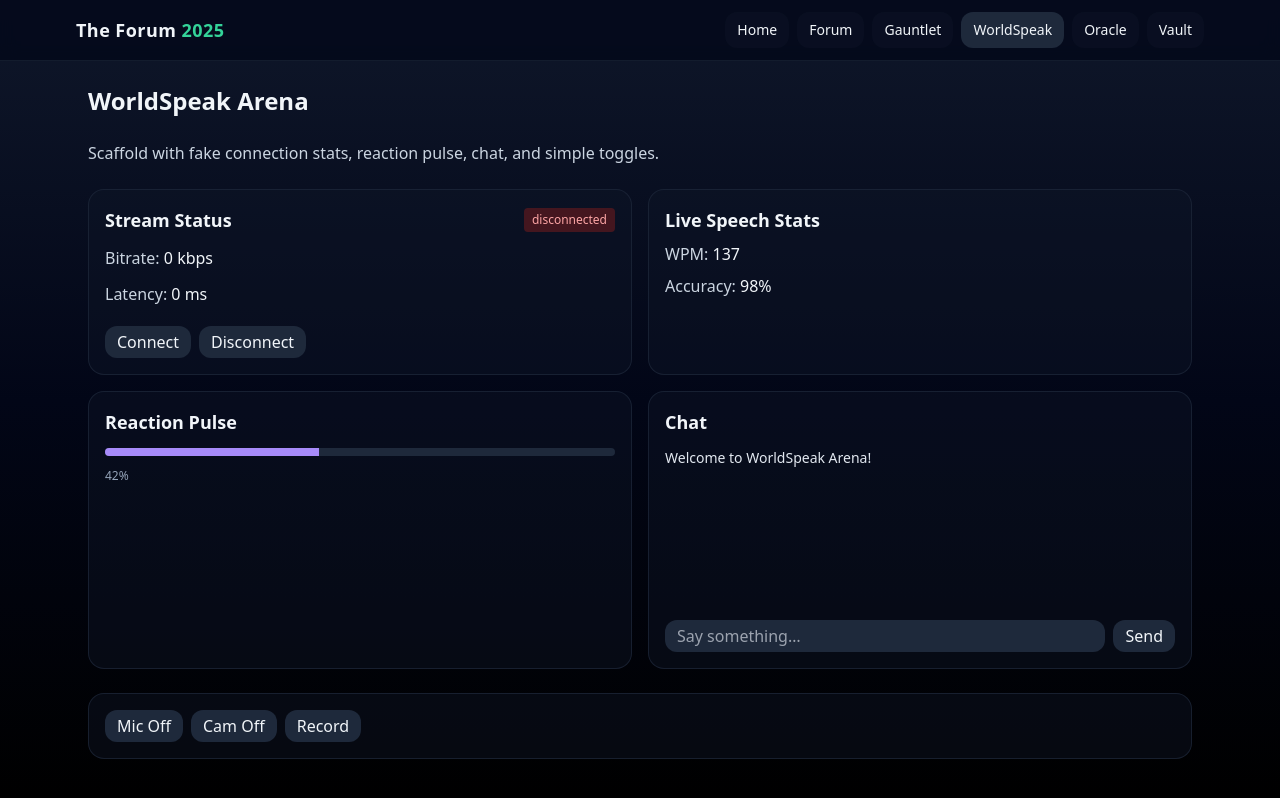
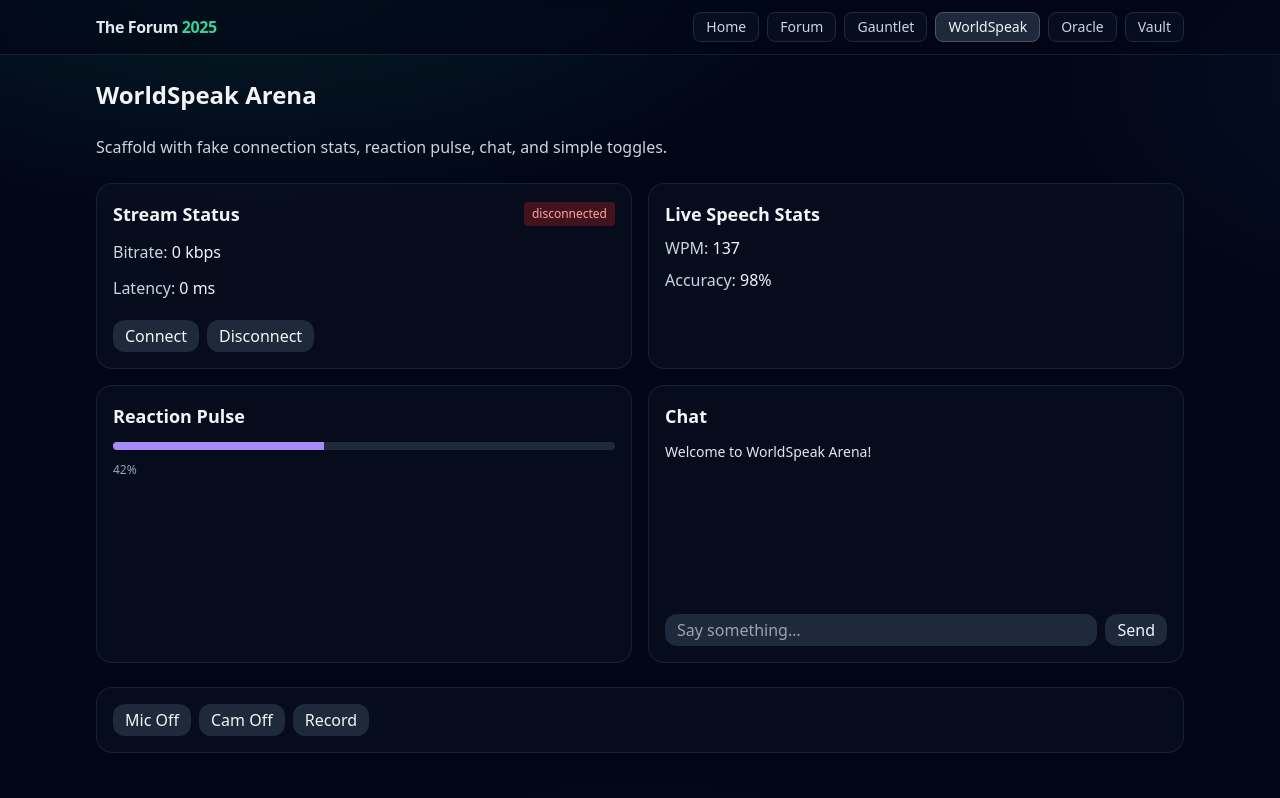
Before and after one commit to dbronk74/forum2025, a React (Vite) app: page /arena in a window 1280 px wide. Built offline with nearby package versions, Linux system fonts and the light colour scheme.

Commit message:
ui: container spacing + header polish

```diff
--- a/src/index.css
+++ b/src/index.css
@@ -1,4 +1,26 @@
 @tailwind base;
 @tailwind components;
 @tailwind utilities;
-.cinematic { @apply bg-gradient-to-b from-slate-900 via-slate-950 to-black min-h-screen; }
+
+
+/* POLISH PASS */
+:root{ --brand: 16 185 129; }
+html { scroll-behavior: smooth; }
+body {
+  @apply bg-slate-950 text-slate-200;
+  background-image:
+    radial-gradient(1000px 500px at 20% -10%, rgba(16,185,129,0.15), transparent 60%),
+    radial-gradient(800px 400px at 120% 10%, rgba(59,130,246,0.10), transparent 60%),
+    radial-gradient(600px 300px at 50% 120%, rgba(168,85,247,0.10), transparent 60%);
+  background-attachment: fixed;
+}
+::selection { background: rgba(16,185,129,0.25); color: white; }
+
+.container-page { @apply max-w-6xl mx-auto px-4 md:px-6 lg:px-8; }
+.h1 { @apply text-2xl md:text-3xl font-semibold tracking-tight; }
+.subtle { @apply text-slate-400; }
+.card { @apply rounded-2xl bg-slate-900/60 border border-slate-800; }
+.btn { @apply inline-flex items-center justify-center rounded-lg px-3 py-2 border transition; }
+.btn-primary { @apply btn bg-emerald-600 border-emerald-500 text-white hover:bg-emerald-500; }
+.btn-ghost { @apply btn bg-slate-800 border-slate-700 hover:bg-slate-700 text-slate-200; }
+.badge { @apply text-xs px-2 py-1 rounded-md bg-slate-800 border border-slate-700; }
--- a/src/ui/BranchHeader.tsx
+++ b/src/ui/BranchHeader.tsx
@@ -1,33 +1,67 @@
 import { NavLink } from 'react-router-dom'
-import { useState } from 'react'
 
-const linkBase = "px-3 py-2 rounded-xl hover:bg-slate-800/60 transition"
-const navClass = ({ isActive }: { isActive: boolean }) =>
-  isActive ? `${linkBase} bg-slate-800` : `${linkBase} bg-slate-900/40`
+const tabs = [
+  { to: '/', label: 'Home' },
+  { to: '/forum', label: 'Forum' },
+  { to: '/gauntlet', label: 'Gauntlet' },
+  { to: '/arena', label: 'WorldSpeak' },
+  { to: '/oracle', label: 'Oracle' },
+  { to: '/vault', label: 'Vault' },
+]
 
 export default function BranchHeader() {
-  const [open, setOpen] = useState(false)
-  const links = (
-    <nav className="flex flex-col md:flex-row gap-2 text-sm">
-      <NavLink to="/" className={navClass}>Home</NavLink>
-      <NavLink to="/forum" className={navClass}>Forum</NavLink>
-      <NavLink to="/gauntlet" className={navClass}>Gauntlet</NavLink>
-      <NavLink to="/arena" className={navClass}>WorldSpeak</NavLink>
-      <NavLink to="/oracle" className={navClass}>Oracle</NavLink>
-      <NavLink to="/vault" className={navClass}>Vault</NavLink>
-    </nav>
-  )
+  return (
+    <header className="border-b border-slate-800/70 bg-slate-950/60 backdrop-blur">
+      <div className="container-page py-3 flex items-center justify-between">
+        <div className="font-semibold tracking-tight">
+          <span className="text-slate-200">The Forum</span>{' '}
+          <span className="text-emerald-400">2025</span>
+        </div>
 
-  return (
-    <header className="sticky top-0 z-40 border-b border-slate-800/60 bg-slate-950/70 backdrop-blur">
-      <div className="max-w-6xl mx-auto p-3 flex items-center gap-3">
-        <button className="md:hidden px-2 py-1 rounded-lg bg-slate-800" onClick={()=>setOpen(v=>!v)} aria-label="Toggle menu">☰</button>
-        <div className="text-lg font-semibold tracking-wide">
-          The Forum <span className="text-emerald-400">2025</span>
-        </div>
-        <div className="ml-auto hidden md:block">{links}</div>
+        <nav className="hidden md:flex gap-2">
+          {tabs.map((t) => (
+            <NavLink
+              key={t.to}
+              to={t.to}
+              className={({ isActive }) =>
+                [
+                  'px-3 py-1 rounded-lg text-sm border',
+                  isActive
+                    ? 'bg-slate-800 border-slate-600 text-slate-100'
+                    : 'bg-slate-900/50 border-slate-800 text-slate-300 hover:bg-slate-800/70',
+                ].join(' ')
+              }
+            >
+              {t.label}
+            </NavLink>
+          ))}
+        </nav>
+
+        {/* simple mobile toggle (can swap for a drawer later) */}
+        <details className="md:hidden">
+          <summary className="px-3 py-1 rounded-lg border bg-slate-900/50 border-slate-800 cursor-pointer">
+            Menu
+          </summary>
+          <div className="mt-2 flex flex-col gap-2">
+            {tabs.map((t) => (
+              <NavLink
+                key={t.to}
+                to={t.to}
+                className={({ isActive }) =>
+                  [
+                    'px-3 py-2 rounded-lg text-sm border',
+                    isActive
+                      ? 'bg-slate-800 border-slate-600 text-slate-100'
+                      : 'bg-slate-900/50 border-slate-800 text-slate-300 hover:bg-slate-800/70',
+                  ].join(' ')
+                }
+              >
+                {t.label}
+              </NavLink>
+            ))}
+          </div>
+        </details>
       </div>
-      {open && <div className="md:hidden border-t border-slate-800/60 px-3 pb-3">{links}</div>}
     </header>
   )
 }
--- /dev/null
+++ b/src/ui/Card.tsx
@@ -0,0 +1,19 @@
+import { ReactNode } from 'react'
+
+type Props = { title?: string; subtitle?: string; right?: ReactNode; children?: ReactNode; className?: string }
+export default function Card({ title, subtitle, right, children, className='' }: Props){
+  return (
+    <section className={`card p-4 ${className}`}>
+      {(title || right) && (
+        <div className="flex items-center justify-between mb-3">
+          <div>
+            {title && <h3 className="font-semibold">{title}</h3>}
+            {subtitle && <p className="subtle text-sm">{subtitle}</p>}
+          </div>
+          {right}
+        </div>
+      )}
+      {children}
+    </section>
+  )
+}
--- a/src/ui/Layout.tsx
+++ b/src/ui/Layout.tsx
@@ -1,16 +1,21 @@
-import { Suspense } from 'react'
+import { ReactNode } from 'react'
+import BranchHeader from '@/ui/BranchHeader'
 import { Outlet } from 'react-router-dom'
-import BranchHeader from '@/ui/BranchHeader'
-import Spinner from '@/ui/Spinner'
 
-export default function Layout() {
+type Props = { children?: ReactNode }
+
+/**
+ * Unified app shell:
+ * - Global header
+ * - Page container with comfortable spacing
+ * - Works with either <Outlet/> (router) or children
+ */
+export default function Layout({ children }: Props) {
   return (
-    <div className="cinematic">
+    <div className="min-h-dvh">
       <BranchHeader />
-      <main className="max-w-6xl mx-auto p-6">
-        <Suspense fallback={<Spinner />}>
-          <Outlet />
-        </Suspense>
+      <main className="container-page py-6">
+        {children ?? <Outlet />}
       </main>
     </div>
   )
```
Also changed, not shown: 1 other file (tests, documents, lock files or other folders).
